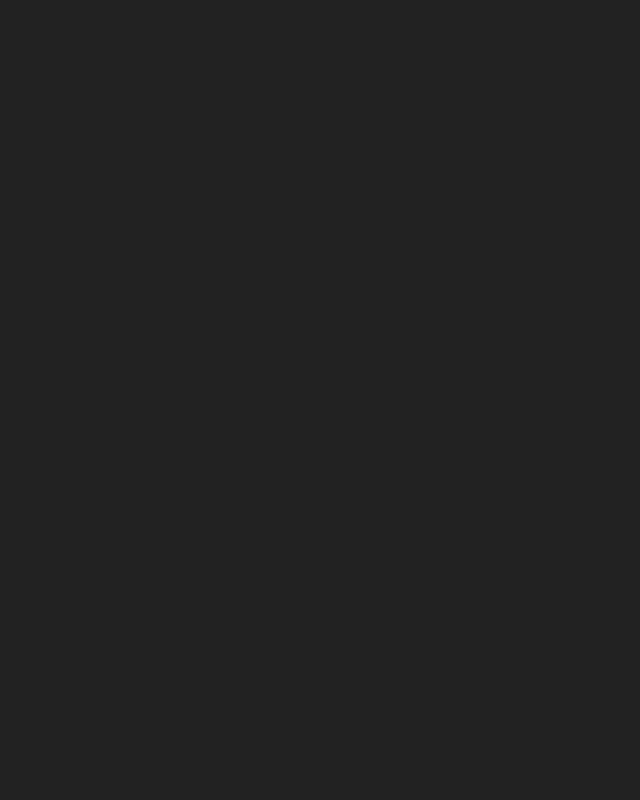
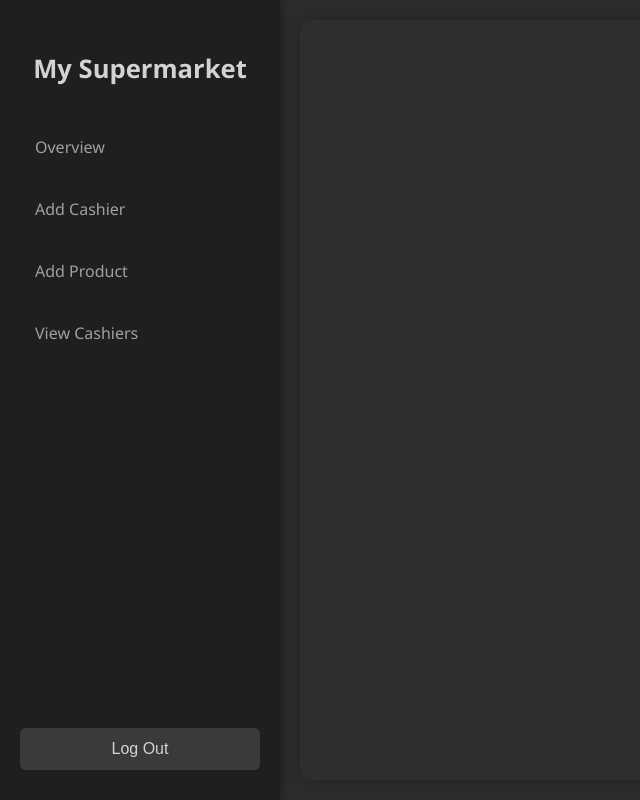
Before and after one commit to ninjacoderprogrammer/my-project, a React (Create React App) app: page /dashboard in a window 1280 px wide. Shown: the whole page, without its empty margins (0-640 px from the left). Built offline with nearby package versions, Linux system fonts and the light colour scheme.

Commit message:
dashboard update

```diff
--- a/src/App.jsx
+++ b/src/App.jsx
@@ -1,6 +1,6 @@
 import { Outlet, useLocation } from "react-router-dom";
 import React, { useState } from "react";
-import NavBar from "./component/navbar/NavBar";
+// import NavBar from "./component/navbar/NavBar";
 import Footer from "./component/nav_footer/Footer";
 
 export default function App() {
@@ -8,11 +8,11 @@ export default function App() {
   const location = useLocation();
 
   // Hide NavBar on the dashboard route
-  const hideNavBar = location.pathname.startsWith("/dashboard");
+  // const hideNavBar = location.pathname.startsWith("/dashboard");
 
   return (
     <>
-      {!hideNavBar && <NavBar isLoggedIn={isLoggedIn} setIsLoggedIn={setIsLoggedIn} />}
+      {/* {!hideNavBar && <NavBar isLoggedIn={isLoggedIn} setIsLoggedIn={setIsLoggedIn} />} */}
       {/* Every child route will render here and has access to [isLoggedIn, setIsLoggedIn] */}
       <Outlet context={[isLoggedIn, setIsLoggedIn]} />
       <Footer isLoggedIn={isLoggedIn} setIsLoggedIn={setIsLoggedIn} />
--- a/src/component/Dashboard/Dashboard.css
+++ b/src/component/Dashboard/Dashboard.css
@@ -3,26 +3,26 @@
   display: flex;
   height: 100vh;
   font-family: 'Segoe UI', Tahoma, Geneva, Verdana, sans-serif;
-  background-color: #f0f2f5;
+  background-color: #2c2c2c; /* Dark grey background for the dashboard */
 }
 
 /* Sidebar styling */
 .sidebar {
   width: 240px;
-  background-color: #1e1e2f;
-  color: #fff;
+  background-color: #1f1f1f; /* Darker grey for the sidebar */
+  color: #b0b0b0; /* Light grey text color */
   display: flex;
   flex-direction: column;
   justify-content: space-between;
   padding: 30px 20px;
-  box-shadow: 2px 0 8px rgba(0, 0, 0, 0.2);
+  box-shadow: 2px 0 8px rgba(0, 0, 0, 0.3); /* Subtle shadow for the sidebar */
 }
 
 /* Sidebar title */
 .sidebar h2 {
   font-size: 1.6rem;
   margin-bottom: 30px;
-  color: #4caf50;
+  color: #d3d3d3; /* Slightly lighter grey for the title */
   text-align: center;
 }
 
@@ -31,16 +31,17 @@
   display: block;
   margin: 10px 0;
   padding: 10px 15px;
-  color: #ccc;
+  color: #a0a0a0; /* Medium grey for links */
   text-decoration: none;
   border-radius: 6px;
   transition: all 0.3s ease;
 }
 
+/* Sidebar link hover and active state */
 .sidebar a:hover,
 .sidebar a.active {
-  background-color: #4caf50;
-  color: #fff;
+  background-color: #3a3a3a; /* Slightly lighter grey for hover/active state */
+  color: #ffffff; /* White text for hover/active state */
   font-weight: bold;
 }
 
@@ -48,16 +49,17 @@
 .logout-button {
   margin-top: auto;
   padding: 12px;
-  background-color: #e53935;
-  color: white;
+  background-color: #3a3a3a; /* Grey background for the button */
+  color: #d3d3d3; /* Light grey text color */
   border: none;
   border-radius: 6px;
   cursor: pointer;
   transition: background-color 0.3s ease;
 }
 
+/* Logout button hover effect */
 .logout-button:hover {
-  background-color: #d32f2f;
+  background-color: #4a4a4a; /* Slightly lighter grey on hover */
 }
 
 /* Main content area */
@@ -65,8 +67,9 @@
   flex: 1;
   padding: 30px;
   overflow-y: auto;
-  background-color: #ffffff;
+  background-color: #2e2e2e; /* Dark grey background for the content area */
   border-radius: 10px;
   margin: 20px;
-  box-shadow: 0px 0px 15px rgba(0,0,0,0.05);
+  box-shadow: 0px 0px 15px rgba(0, 0, 0, 0.2); /* Subtle shadow for the content */
+  color: #d3d3d3; /* Light grey text color for content */
 }
--- a/src/routes/Dashboard.jsx
+++ b/src/routes/Dashboard.jsx
@@ -1,5 +1,5 @@
 import { Link, Outlet } from "react-router-dom";
-// import "../component/Dashboard/Dashboard.css";
+import "../component/Dashboard/Dashboard.css";
 
 export default function Dashboard() {
   return (
```
